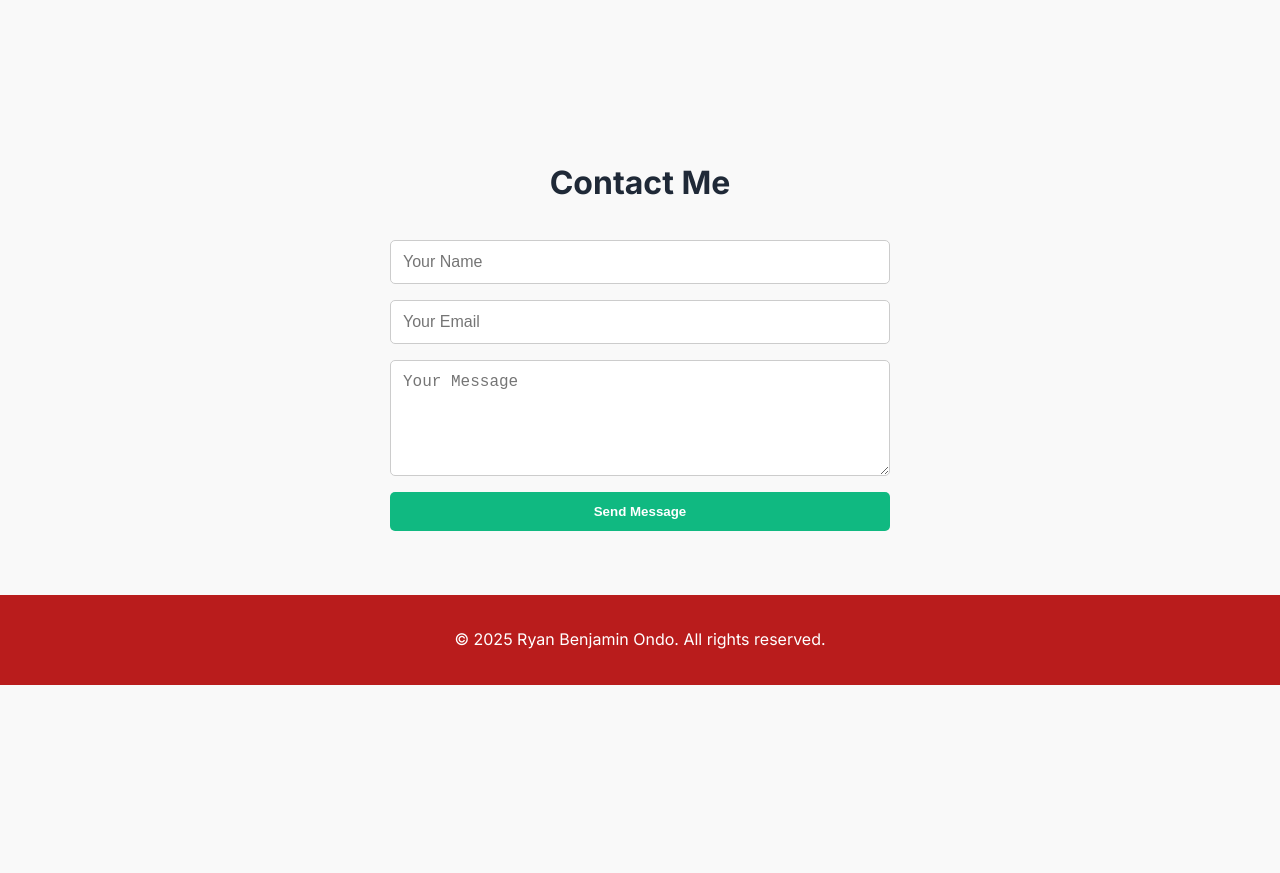
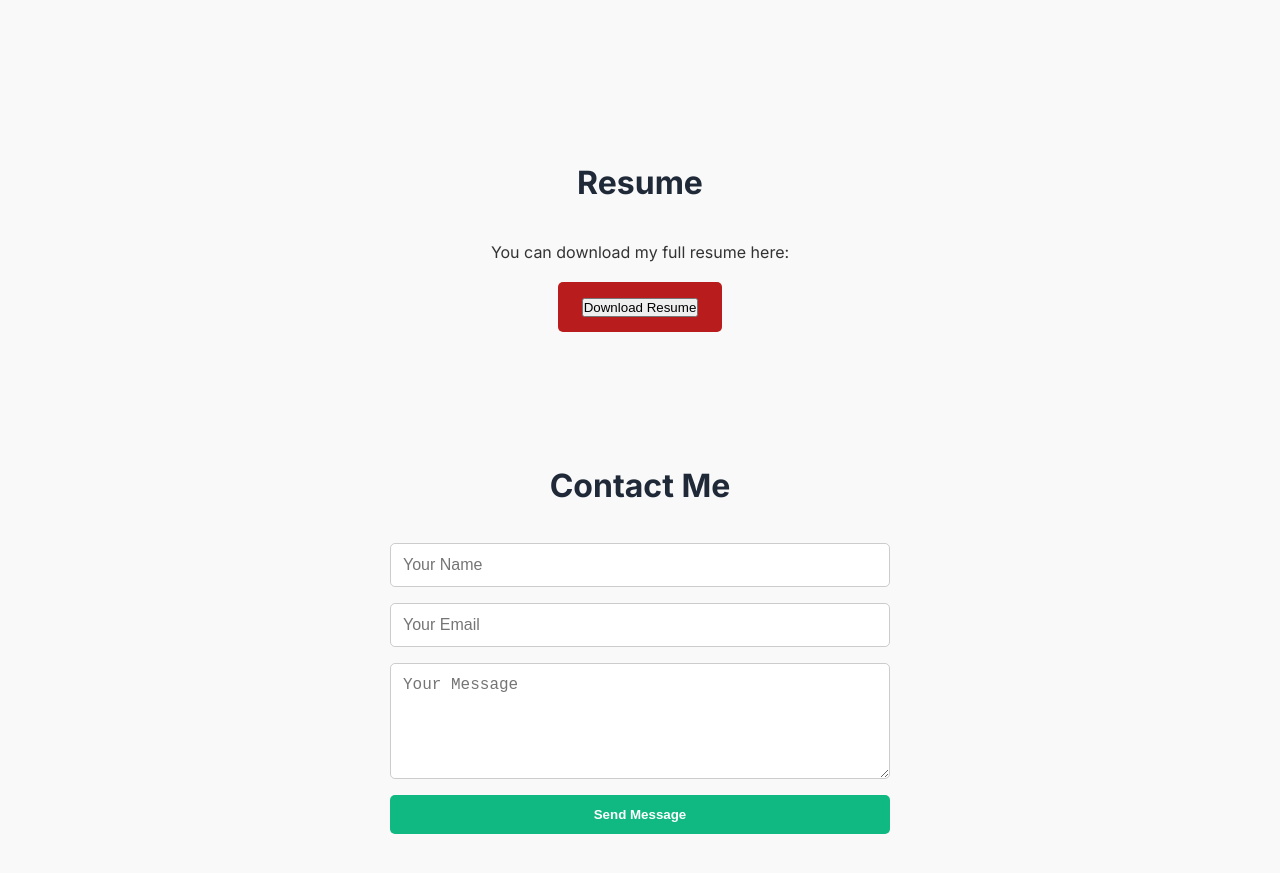
Before and after one commit to ryanrondo17/portfolio, a plain HTML site: page index.html in a window 1280 px wide. Shown: the part 2513-3386 px from the top of the page. Before the commit the page ends 3198 px from the top, so only its background shows below. Drawn offline with Linux system fonts and the light colour scheme.

Commit message:
Update index.html

```diff
--- a/index.html
+++ b/index.html
@@ -388,7 +388,13 @@
         </div>
       </div>
     </section>
-
+  <section id="resume" class="resume">
+          <h2>Resume</h2>
+  <p>You can download my full resume here:</p>
+  <a href="Ryan_Ondo_Resume.pdf" download>
+    <button>Download Resume</button>
+  </a>
+  </section>
     <!-- Contact Section -->
     <section id="contact" class="contact">
       <h2>Contact Me</h2>
```
